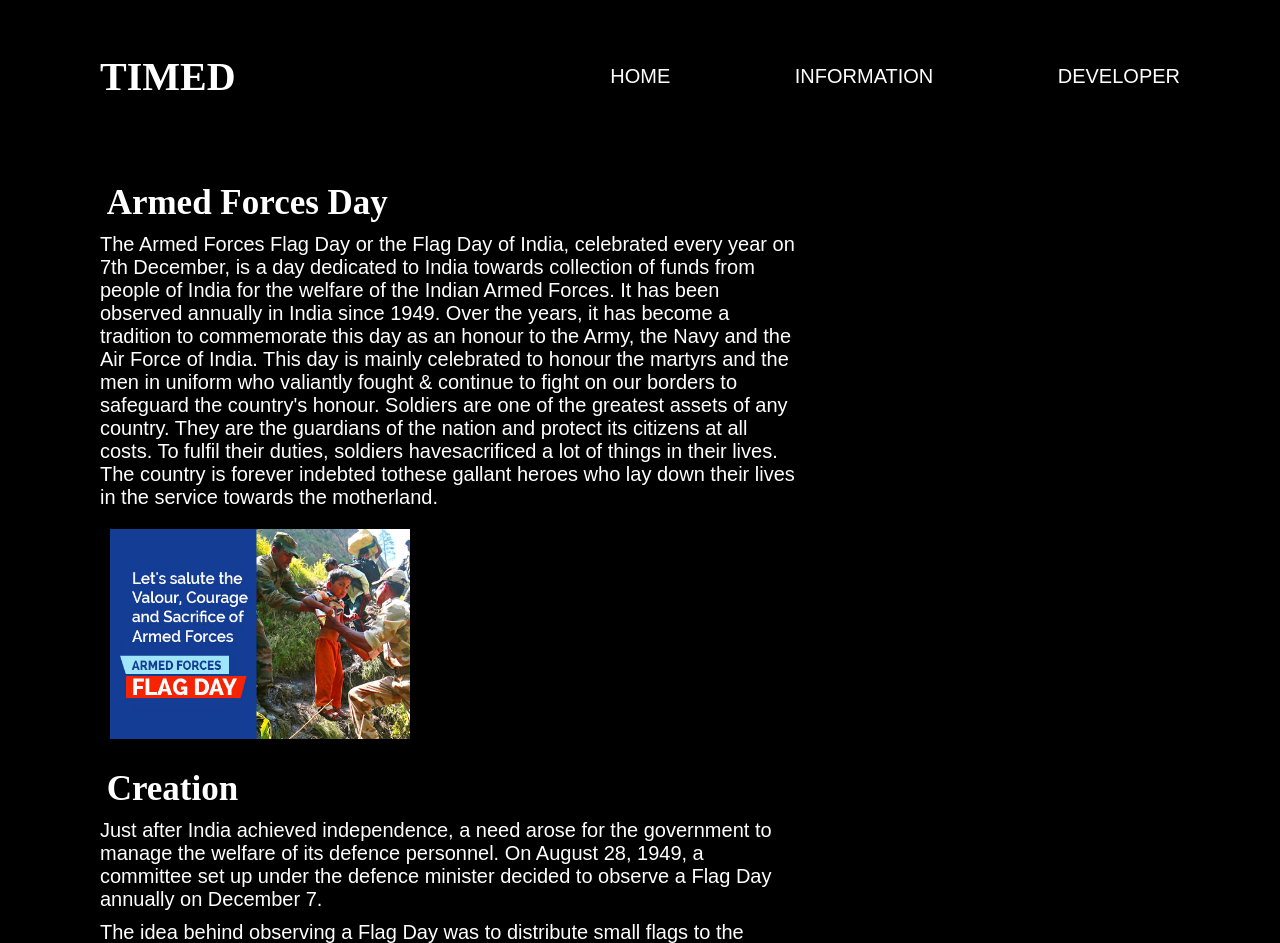
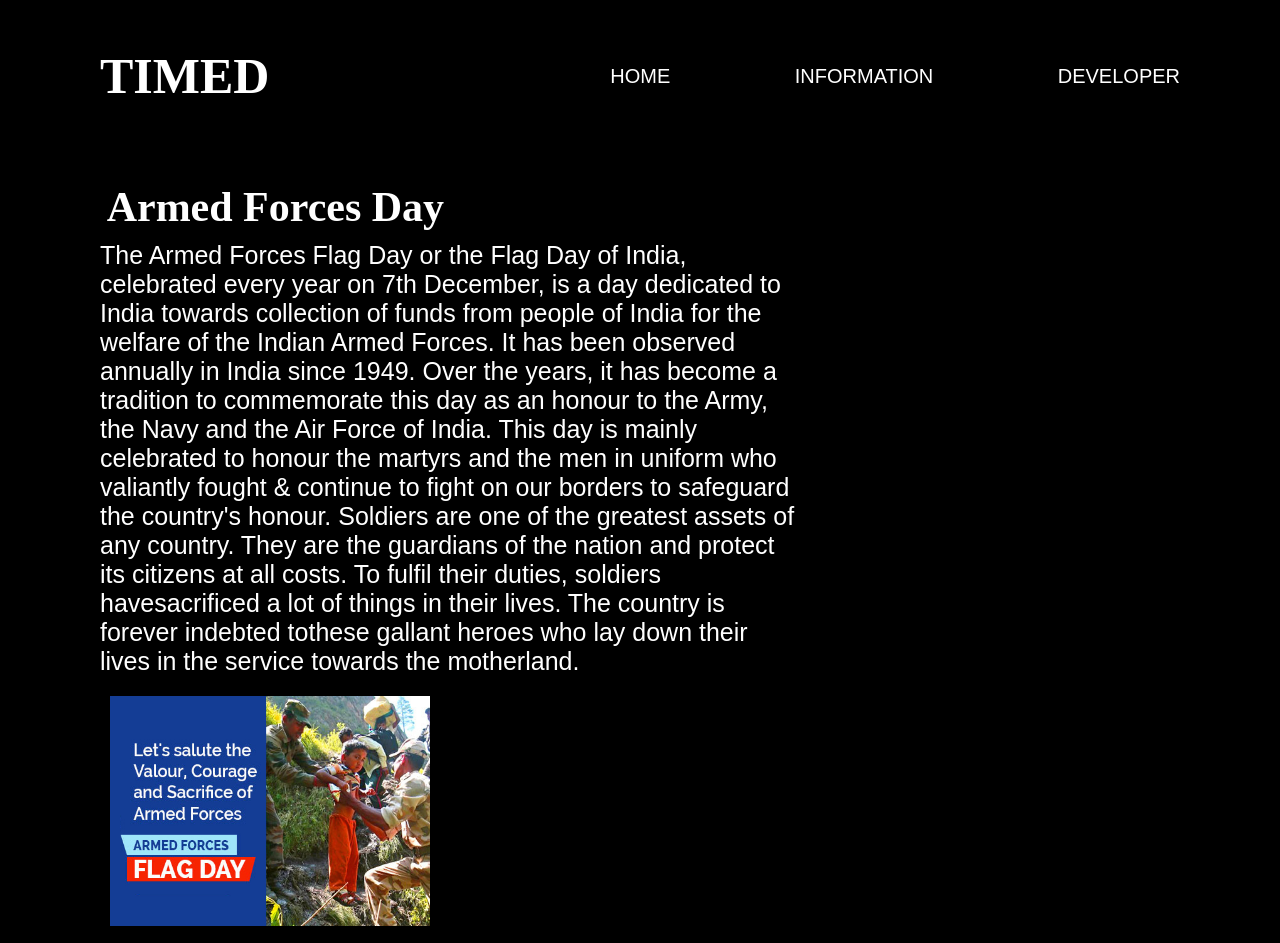
Before and after one commit to Zaynzakirhussain/Armed-Forces-Flag-Day, a plain HTML site: page read.html in a window 1280 px wide. Shown: the top 943 px of the page. Drawn offline with Linux system fonts and the light colour scheme.

Commit message:
first commit

```diff
--- a/style.css
+++ b/style.css
@@ -15,7 +15,7 @@
 
 .banner2{
     width: 100%;
-    height: 230%;
+    height: 330%;
     background-position: center;
     background-color: black;
 }
@@ -24,7 +24,7 @@ h1{
     font-family: serif;
     color: white;
     margin-left: 100;
-    font-size: 40;
+    font-size: 50;
 }
 
 h2{
@@ -32,7 +32,7 @@ h2{
     color: white;
     margin-left: 5pt;
     margin-top: 30;
-    font-size: 35;
+    font-size: 42;
 }
 
 h3{
@@ -46,7 +46,7 @@ p{
     color: white;
     margin-left: 100pt;
     margin-top: 10pt;
-    font-size: 20;
+    font-size: 25;
 }
 
 .navtab{
@@ -99,8 +99,8 @@ p{
 }
 
 img{
-    width: 300px;
-    height: 210px;
+    width: 320px;
+    height: 230px;
     margin-left: 10px;
     margin-top: 20;
 }
```
